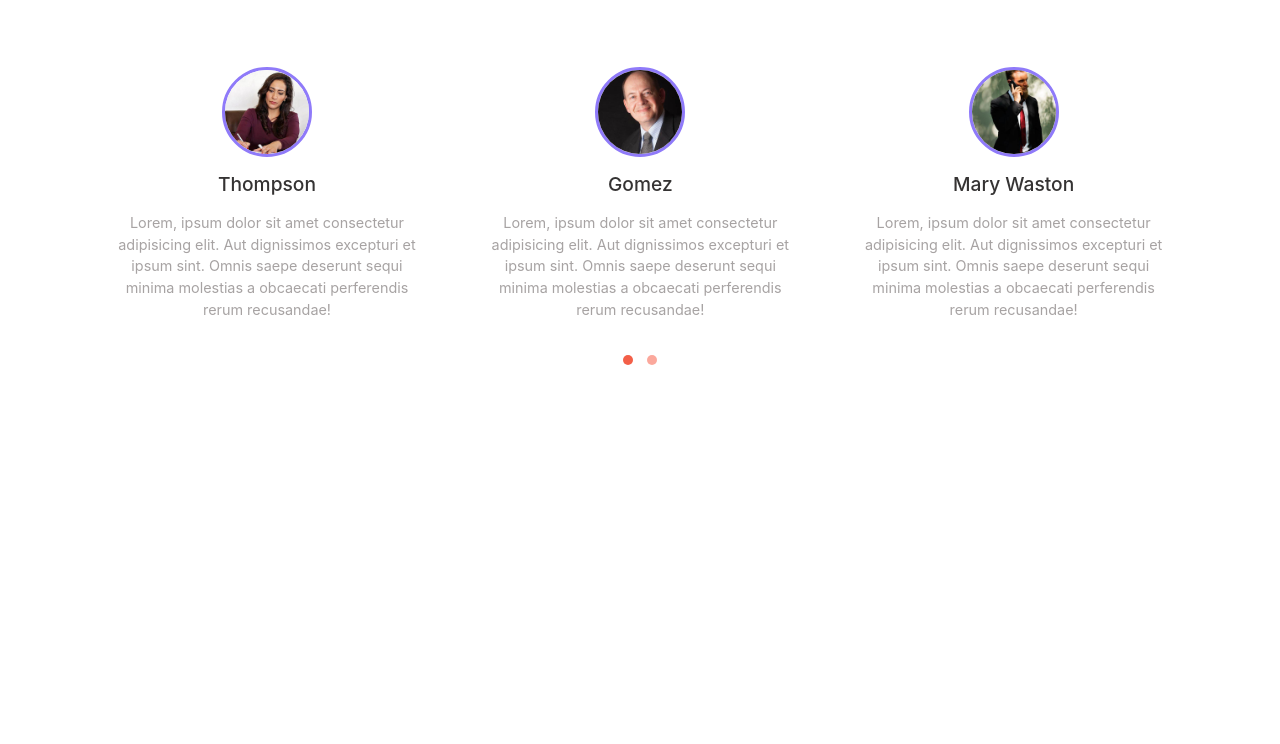
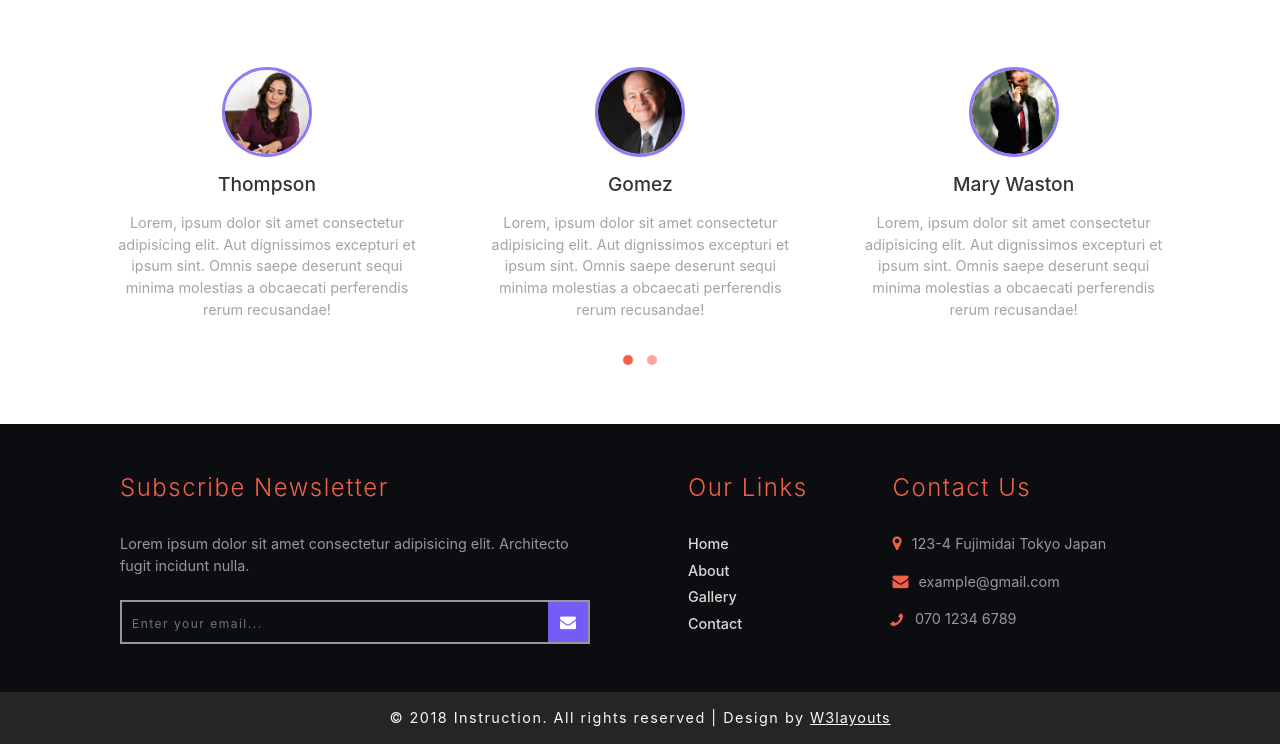
Before and after one commit to bangtran098/MERGED, a website: page src/index.html in a window 1280 px wide. Shown: the part 3024-3768 px from the top of the page. Before the commit the page ends 3448 px from the top, so only its background shows below. Drawn offline with nearby package versions, Linux system fonts and the light colour scheme.

Commit message:
done footer

```diff
--- a/src/css/component/footer.css
+++ b/src/css/component/footer.css
@@ -0,0 +1,86 @@
+.footer__info {
+    background-color: #0b0d11;
+}
+.footer__info h3 {
+    color: #f35f48;
+    margin: 0;
+    font-size: 1.5rem;
+    font-weight: 300;
+    letter-spacing: 1.5px;
+    padding: 50px 0 30px 0;
+}
+
+.footer__subscribe {
+    padding: 0 50px;
+}
+
+.footer__subscribe p {
+    color: #9b9797;
+    font-size: 0.9rem;
+}
+
+.footer__subscribe__input input {
+    border-radius: 0;
+    border: 2px solid #9b9797;
+    border-right: none;
+    padding: 20px 10px;
+    background-color: transparent
+}
+
+.footer__subscribe__input input::placeholder {
+    font-size: 12px;
+    letter-spacing: 1.5px;
+}
+
+.footer__subscribe__input span {
+    border-radius: 0;
+    background-color: #775bf7;
+    border: 2px solid #9b9797;
+    border-left: none;
+}
+
+.footer__subscribe span i {
+    color: white;
+}
+
+.footer__our-link p {
+    font-size: 0.9rem;
+    font-weight: 500;
+    margin-bottom: 5px;
+    color: #dddada;
+}
+
+
+.footer__contact-us i {
+    color: #f35f48;
+    margin-top: 2px;
+    margin-right: 10px;
+}
+
+.footer__contact-us  span {
+    color: #9b9797;
+    font-size: 0.9rem;
+}
+
+.footer__contact--phone {
+    transform: rotate(270deg)
+}
+
+
+.footer__copy-right {
+    background-color: #252525;
+    color: #dddada;
+    font-size: 0.9rem;
+    letter-spacing: 1.5px;
+    width: 100%;
+}
+
+.footer__copy-right p {
+    margin: 0;
+    padding: 15px 0;
+}
+
+.footer__copy-right span {
+    text-decoration:underline;
+    letter-spacing: 1px;
+}
--- a/src/css/mediaquery/mediaquery.css
+++ b/src/css/mediaquery/mediaquery.css
@@ -71,6 +71,11 @@
     .bussines__banner__slogan h2{
         font-size: 1.6rem;
     }
+
+        /* FOOTER */
+    .footer__our-link {
+        padding-left: 50px;
+    }
 }
 
 /* Medium */
@@ -102,10 +107,6 @@
         margin-top: 0px;
     }
 
-    .bussines__banner__contact button {
-        /* position: relative; */
-    }
-
 }
 
 /* Large */
--- a/src/index.html
+++ b/src/index.html
@@ -292,42 +292,54 @@
                         <div class="card-body card-body--config">
                             <img src="img/t1.jpg" class="img-fluid" alt="">
                             <h4 class="card-title mb-0 py-3">Mary Waston</h4>
-                            <p class="card-text">Lorem, ipsum dolor sit amet consectetur adipisicing elit. Aut dignissimos excepturi et ipsum sint. Omnis saepe deserunt sequi minima molestias a obcaecati perferendis rerum recusandae!</p>
+                            <p class="card-text">Lorem, ipsum dolor sit amet consectetur adipisicing elit. Aut
+                                dignissimos excepturi et ipsum sint. Omnis saepe deserunt sequi minima molestias a
+                                obcaecati perferendis rerum recusandae!</p>
                         </div>
                     </div>
                     <div class="card card--border-none item">
                         <div class="card-body card-body--config">
                             <img src="img/t2.jpg" alt="">
                             <h4 class="card-title mb-0 py-3">Thompson</h4>
-                            <p class="card-text">Lorem, ipsum dolor sit amet consectetur adipisicing elit. Aut dignissimos excepturi et ipsum sint. Omnis saepe deserunt sequi minima molestias a obcaecati perferendis rerum recusandae!</p>
+                            <p class="card-text">Lorem, ipsum dolor sit amet consectetur adipisicing elit. Aut
+                                dignissimos excepturi et ipsum sint. Omnis saepe deserunt sequi minima molestias a
+                                obcaecati perferendis rerum recusandae!</p>
                         </div>
                     </div>
                     <div class="card card--border-none item">
                         <div class="card-body card-body--config">
                             <img src="img/t3.jpg" class="img-fluid" alt="">
                             <h4 class="card-title mb-0 py-3">Gomez</h4>
-                            <p class="card-text">Lorem, ipsum dolor sit amet consectetur adipisicing elit. Aut dignissimos excepturi et ipsum sint. Omnis saepe deserunt sequi minima molestias a obcaecati perferendis rerum recusandae!</p>
+                            <p class="card-text">Lorem, ipsum dolor sit amet consectetur adipisicing elit. Aut
+                                dignissimos excepturi et ipsum sint. Omnis saepe deserunt sequi minima molestias a
+                                obcaecati perferendis rerum recusandae!</p>
                         </div>
                     </div>
                     <div class="card card--border-none item">
                         <div class="card-body card-body--config">
                             <img src="img/t1.jpg" class="img-fluid" alt="">
                             <h4 class="card-title mb-0 py-3">Mary Waston</h4>
-                                <p class="card-text">Lorem, ipsum dolor sit amet consectetur adipisicing elit. Aut dignissimos excepturi et ipsum sint. Omnis saepe deserunt sequi minima molestias a obcaecati perferendis rerum recusandae!</p>
+                            <p class="card-text">Lorem, ipsum dolor sit amet consectetur adipisicing elit. Aut
+                                dignissimos excepturi et ipsum sint. Omnis saepe deserunt sequi minima molestias a
+                                obcaecati perferendis rerum recusandae!</p>
                         </div>
                     </div>
                     <div class="card card--border-none item">
                         <div class="card-body card-body--config">
                             <img src="img/t2.jpg" alt="">
                             <h4 class="card-title mb-0 py-3">Thompson</h4>
-                                <p class="card-text">Lorem, ipsum dolor sit amet consectetur adipisicing elit. Aut dignissimos excepturi et ipsum sint. Omnis saepe deserunt sequi minima molestias a obcaecati perferendis rerum recusandae!</p>
+                            <p class="card-text">Lorem, ipsum dolor sit amet consectetur adipisicing elit. Aut
+                                dignissimos excepturi et ipsum sint. Omnis saepe deserunt sequi minima molestias a
+                                obcaecati perferendis rerum recusandae!</p>
                         </div>
                     </div>
                     <div class="card card--border-none item">
                         <div class="card-body card-body--config">
                             <img src="img/t3.jpg" class="img-fluid" alt="">
                             <h4 class="card-title mb-0 py-3">Gomez</h4>
-                                <p class="card-text">Lorem, ipsum dolor sit amet consectetur adipisicing elit. Aut dignissimos excepturi et ipsum sint. Omnis saepe deserunt sequi minima molestias a obcaecati perferendis rerum recusandae!</p>
+                            <p class="card-text">Lorem, ipsum dolor sit amet consectetur adipisicing elit. Aut
+                                dignissimos excepturi et ipsum sint. Omnis saepe deserunt sequi minima molestias a
+                                obcaecati perferendis rerum recusandae!</p>
                         </div>
                     </div>
                 </div>
@@ -335,6 +347,63 @@
         </div>
     </section>
 
+    <!-- FOOTER -->
+    <footer>
+        <div class="footer__info">
+            <div class="container">
+                <div class="row">
+                    <div class="col-md-6 footer__subscribe">
+                        <h3>Subscribe Newsletter</h3>
+                        <p class="mb-4">Lorem ipsum dolor sit amet consectetur adipisicing elit. Architecto fugit
+                            incidunt nulla.</p>
+                        <div class="input-group footer__subscribe__input">
+                            <input type="text" class="form-control" placeholder="Enter your email...">
+                            <div class="input-group-append">
+                                <span class="input-group-text">
+                                    <i class="fa fa-envelope"></i>
+                                </span>
+                            </div>
+                        </div>
+                    </div>
+                    <div class="col-md-6">
+                        <div class="row">
+                            <div class="col-lg-5 col-6 pl-lg-5 footer__our-link">
+                                <h3>Our Links</h3>
+                                <p>Home</p>
+                                <p>About</p>
+                                <p>Gallery</p>
+                                <p>Contact</p>
+                            </div>
+                            <div class="col-lg-7 col-6 footer__contact-us">
+                                <h3>Contact Us</h3>
+                                <div class="contact-us__item d-flex">
+                                        <i class="fa fa-map-marker"></i>
+                                        <span>123-4 Fujimidai Tokyo Japan</span>
+                                </div>
+                                <div class="contact-us__item d-flex my-3">
+                                    <i class="fa fa-envelope"></i>
+                                    <span>example@gmail.com</span>
+                                </div>
+                                <div class="contact-us__item d-flex">
+                                    <i class="fa fa-phone footer__contact--phone"></i>
+                                    <span>070 1234 6789</span>
+                                </div>
+                            </div>
+                        </div>
+                    </div>
+                </div>
+            </div>
+            <div class="footer__copy-right mt-5 text-light text-center">
+                <div class="container">
+                    <div class="row">
+                        <div class="col-12">
+                            <p>&#169; 2018 Instruction. All rights reserved | Design by <span>W3layouts</span></p>
+                        </div>
+                    </div>
+                </div>
+            </div>
+        </div>
+    </footer>
 
     <script src="js/libaries/jquery.min.js"></script>
     <script src="https://cdnjs.cloudflare.com/ajax/libs/waypoints/4.0.1/jquery.waypoints.min.js"></script>
```
Lines whose indentation alone changed are shown as unchanged.
